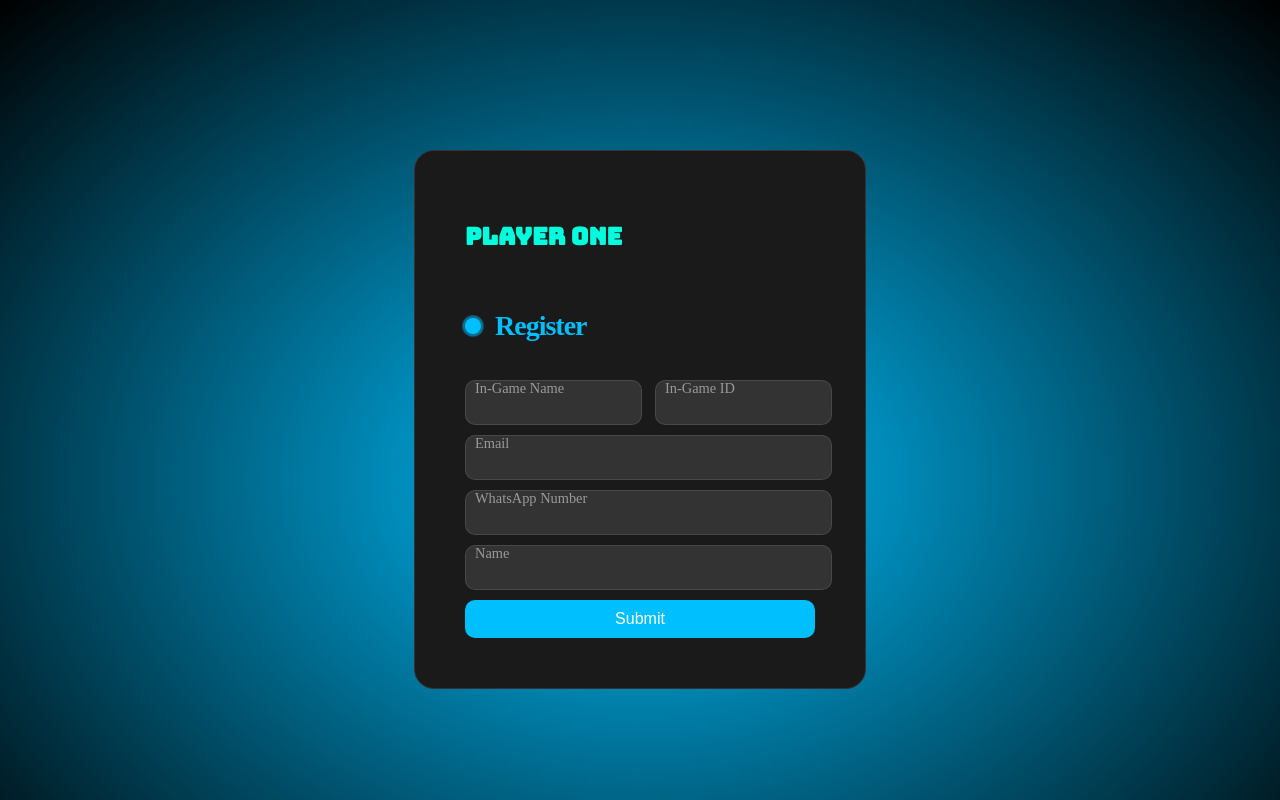
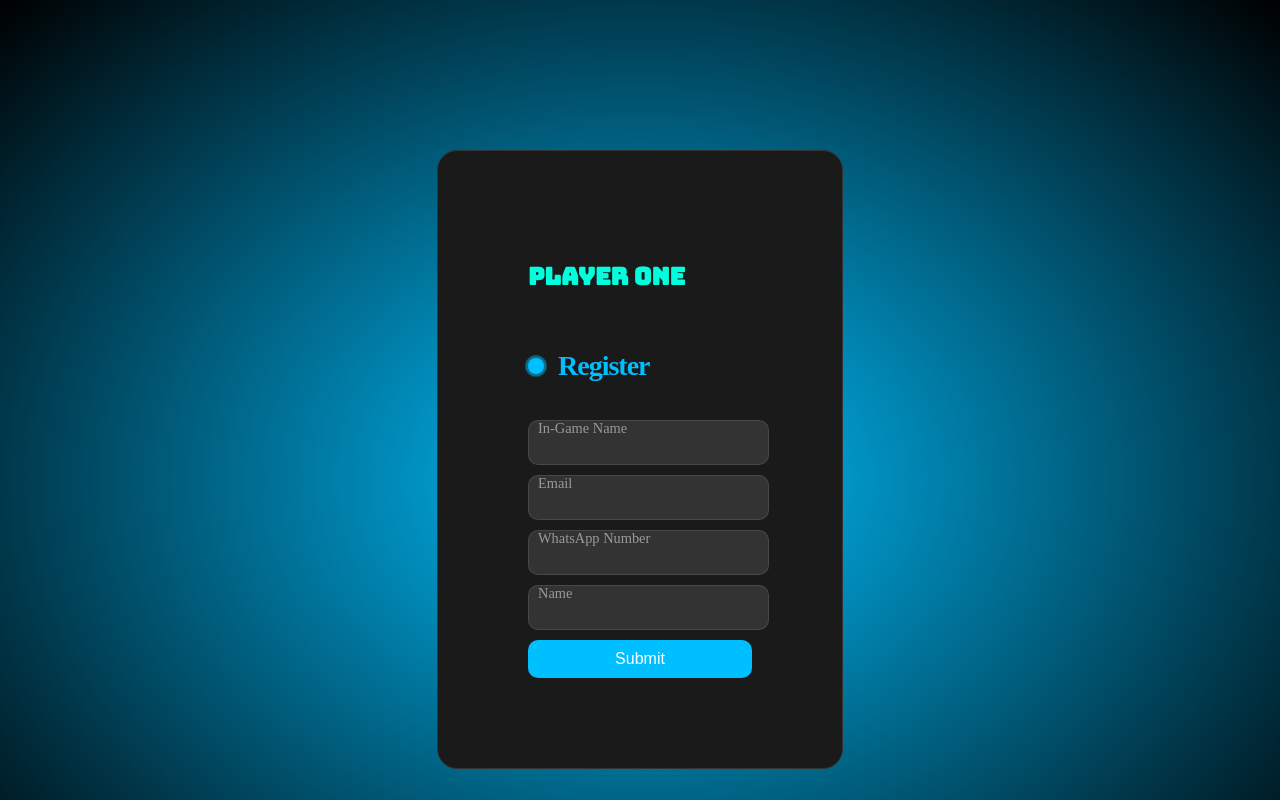
Before and after one commit to varanasipranav/varanasipranav-Playerone, a React (Create React App) app: page /register in a window 1280 px wide. Shown: the top 800 px of the page. Built offline with nearby package versions, Linux system fonts and the light colour scheme.

Commit message:
19-06-25

```diff
--- a/src/Form.css
+++ b/src/Form.css
@@ -3,7 +3,7 @@
     flex-direction: column;
     gap: 10px;
     max-width: 350px;
-    padding: 50px;
+    padding: 90px;
     border-radius: 20px;
     position: relative;
     background-color: #1a1a1a;
--- a/src/Form.jsx
+++ b/src/Form.jsx
@@ -44,8 +44,7 @@ export default function Form() {
     const googleFormURL = 'https://docs.google.com/forms/d/e/1FAIpQLScP2snRBTRghgwwspXbAUGBAUjqpKNEI-zi01S1rL87IbWpyA/formResponse';
 
     const data = new FormData();
-    data.append('entry.545003216', formData.ign);        // In-Game Name
-    data.append('entry.114428379', formData.igid);       // In-Game ID
+    data.append('entry.114428379', formData.ign);        // In-Game Name   // In-Game ID
     data.append('entry.1936596211', formData.email);     // Email
     data.append('entry.965818943', formData.whatsapp);   // WhatsApp Number
     data.append('entry.610761749', formData.name);       // Name
@@ -86,17 +85,7 @@ export default function Form() {
             <span>In-Game Name</span>
           </label>
 
-          <label>
-            <input
-              className="input"
-              type="text"
-              name="igid"
-              value={formData.igid}
-              onChange={handleChange}
-              required
-            />
-            <span>In-Game ID</span>
-          </label>
+
         </div>
 
         <label>
```
